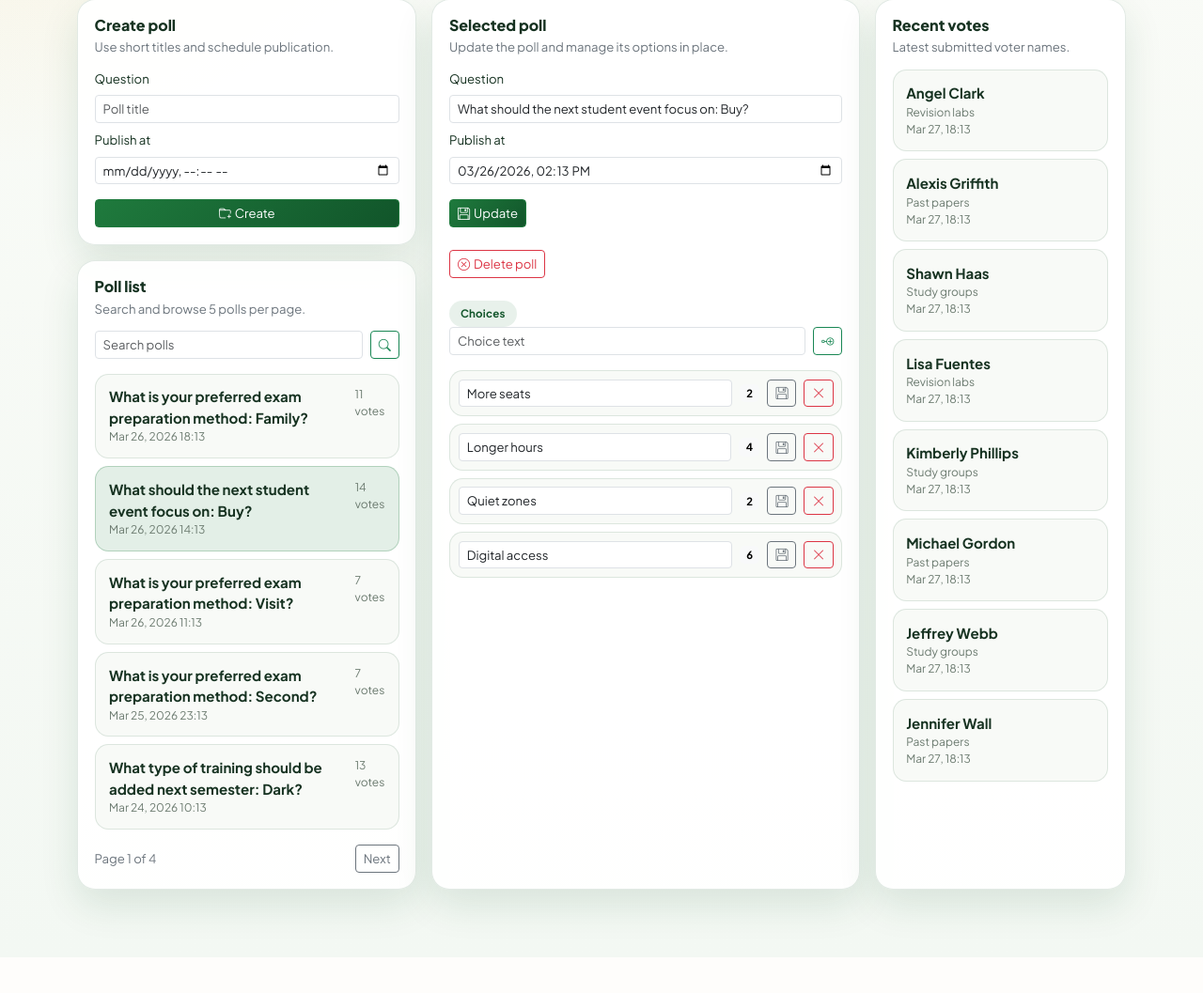
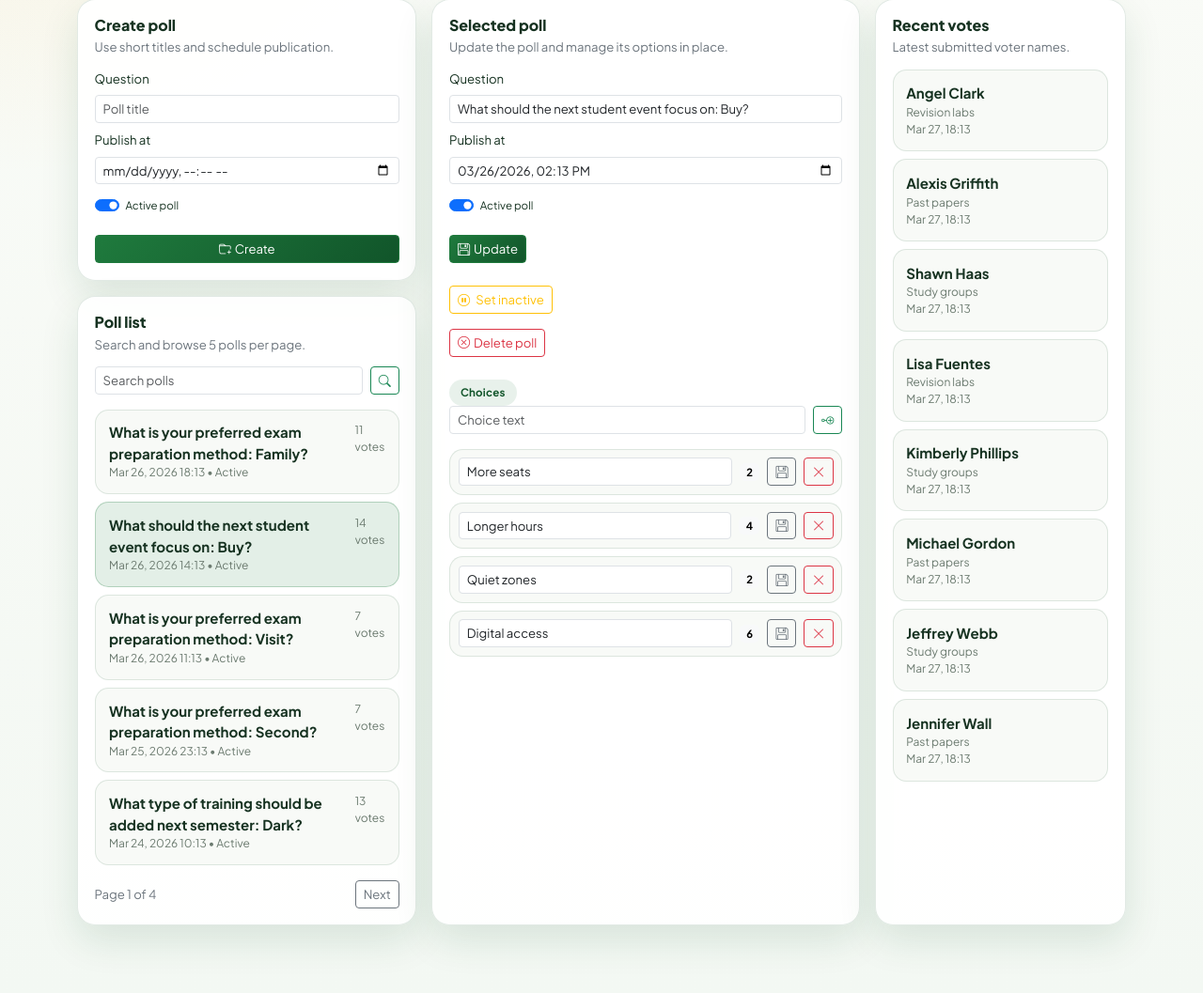
Before and after one commit to ManGilbert/polls, a Django app: page /dashboard/?poll=9 in a window 1280 px wide. Shown: the part 394-1451 px from the top of the page at 94% size. Before the commit the page ends 1387 px from the top, so only its background shows below. Run offline with Django 5.2, Linux system fonts and the light colour scheme; a user stored in the database is signed in; data comes from the database, SQL or seed files in the repository; both versions use the stored data as it was after the commit.

Commit message:
Polls project

```diff
--- a/app/admin.py
+++ b/app/admin.py
@@ -15,8 +15,8 @@ class QuestionAdmin(admin.ModelAdmin):
         ("Schedule", {"fields": ["pub_date"]}),
     ]
     inlines = [ChoiceInline]
-    list_display = ["question_text", "pub_date", "was_published_recently"]
-    list_filter = ["pub_date"]
+    list_display = ["question_text", "is_active", "pub_date", "was_published_recently"]
+    list_filter = ["is_active", "pub_date"]
     search_fields = ["question_text"]
 
 
--- a/app/models.py
+++ b/app/models.py
@@ -6,6 +6,7 @@ from django.utils import timezone
 class Question(models.Model):
     question_text = models.CharField(max_length=255)
     pub_date = models.DateTimeField("date published")
+    is_active = models.BooleanField(default=True)
 
     class Meta:
         ordering = ["-pub_date", "-id"]
--- a/app/urls.py
+++ b/app/urls.py
@@ -12,6 +12,7 @@ urlpatterns = [
     path("dashboard/", views.dashboard, name="dashboard"),
     path("dashboard/polls/create/", views.question_create, name="question_create"),
     path("dashboard/polls/<int:pk>/update/", views.question_update, name="question_update"),
+    path("dashboard/polls/<int:pk>/toggle-status/", views.question_toggle_status, name="question_toggle_status"),
     path("dashboard/polls/<int:pk>/delete/", views.question_delete, name="question_delete"),
     path(
         "dashboard/polls/<int:question_pk>/choices/create/",
--- a/app/views.py
+++ b/app/views.py
@@ -22,9 +22,9 @@ class IndexView(generic.ListView):
 
     def get_queryset(self):
         return (
-            Question.objects.filter(pub_date__lte=timezone.now())
+            Question.objects.filter(pub_date__lte=timezone.now(), is_active=True)
             .prefetch_related("choices")
-            .order_by("-pub_date")[:6]
+            .order_by("-pub_date")[:5]
         )
 
     def get_context_data(self, **kwargs):
@@ -38,7 +38,10 @@ class DetailView(generic.DetailView):
     template_name = "app/detail.html"
 
     def get_queryset(self):
-        return Question.objects.filter(pub_date__lte=timezone.now()).prefetch_related("choices")
+        return Question.objects.filter(
+            pub_date__lte=timezone.now(),
+            is_active=True,
+        ).prefetch_related("choices")
 
     def get_context_data(self, **kwargs):
         context = super().get_context_data(**kwargs)
@@ -52,13 +55,16 @@ class ResultsView(generic.DetailView):
     template_name = "app/results.html"
 
     def get_queryset(self):
-        return Question.objects.prefetch_related("choices")
+        return Question.objects.filter(is_active=True).prefetch_related("choices")
 
 
 def vote(request, question_id):
-    question = get_object_or_404(Question.objects.prefetch_related("choices"), pk=question_id)
-    if question.pub_date > timezone.now():
-        messages.error(request, "This poll is not open yet.")
+    question = get_object_or_404(
+        Question.objects.prefetch_related("choices"),
+        pk=question_id,
+    )
+    if question.pub_date > timezone.now() or not question.is_active:
+        messages.error(request, "This poll is not available right now.")
         return redirect("app:index")
     if request.method != "POST":
         return redirect("app:detail", pk=question.pk)
@@ -140,7 +146,11 @@ def question_create(request):
         pub_date = None
 
     if question_text and pub_date is not None:
-        question = Question.objects.create(question_text=question_text, pub_date=pub_date)
+        question = Question.objects.create(
+            question_text=question_text,
+            pub_date=pub_date,
+            is_active=request.POST.get("is_active") == "on",
+        )
         messages.success(request, "Poll created.")
         return redirect(f"{reverse('app:dashboard')}?poll={question.pk}")
     messages.error(request, "Please correct the poll form.")
@@ -176,10 +186,22 @@ def question_update(request, pk):
     if question_text and pub_date is not None:
         question.question_text = question_text
         question.pub_date = pub_date
-        question.save(update_fields=["question_text", "pub_date"])
+        question.is_active = request.POST.get("is_active") == "on"
+        question.save(update_fields=["question_text", "pub_date", "is_active"])
         messages.success(request, "Poll updated.")
     else:
         messages.error(request, "Poll update failed.")
+    return redirect(f"{reverse('app:dashboard')}?poll={pk}")
+
+
+@superuser_required
+def question_toggle_status(request, pk):
+    question = get_object_or_404(Question, pk=pk)
+    if request.method == "POST":
+        question.is_active = not question.is_active
+        question.save(update_fields=["is_active"])
+        state = "activated" if question.is_active else "deactivated"
+        messages.success(request, f"Poll {state}.")
     return redirect(f"{reverse('app:dashboard')}?poll={pk}")
 
 
--- a/templates/app/dashboard.html
+++ b/templates/app/dashboard.html
@@ -59,6 +59,10 @@
                     <input type="text" name="question_text" class="form-control form-control-sm" placeholder="Poll title" value="{{ create_poll_data.question_text|default:'' }}" required>
                     <label class="form-label mb-0">Publish at</label>
                     <input type="datetime-local" name="pub_date" class="form-control form-control-sm" value="{{ create_poll_data.pub_date|default:'' }}" required>
+                    <div class="form-check form-switch mt-1">
+                        <input class="form-check-input" type="checkbox" role="switch" id="create-is-active" name="is_active" checked>
+                        <label class="form-check-label small" for="create-is-active">Active poll</label>
+                    </div>
                     {% if form_errors %}
                         <div class="alert alert-danger small py-2 mb-0">
                             {% for error in form_errors %}
@@ -91,7 +95,7 @@
                         <a href="{% url 'app:dashboard' %}?poll={{ question.id }}{% if search_query %}&q={{ search_query|urlencode }}{% endif %}{% if page_obj.number %}&page={{ page_obj.number }}{% endif %}" class="poll-link {% if selected_question and selected_question.id == question.id %}active{% endif %}">
                             <div>
                                 <strong>{{ question.question_text }}</strong>
-                                <span>{{ question.pub_date|date:"M d, Y H:i" }}</span>
+                                <span>{{ question.pub_date|date:"M d, Y H:i" }} • {% if question.is_active %}Active{% else %}Inactive{% endif %}</span>
                             </div>
                             <small>{{ question.total_votes }} votes</small>
                         </a>
@@ -128,9 +132,20 @@
                         <input type="text" name="question_text" value="{{ selected_question.question_text }}" class="form-control form-control-sm" required>
                         <label class="form-label mb-0">Publish at</label>
                         <input type="datetime-local" name="pub_date" value="{{ selected_question.pub_date|date:'Y-m-d\\TH:i' }}" class="form-control form-control-sm" required>
+                        <div class="form-check form-switch mt-1">
+                            <input class="form-check-input" type="checkbox" role="switch" id="edit-is-active" name="is_active" {% if selected_question.is_active %}checked{% endif %}>
+                            <label class="form-check-label small" for="edit-is-active">Active poll</label>
+                        </div>
                         <div class="d-flex flex-wrap gap-2 mt-2">
                             <button type="submit" class="btn btn-sm btn-brand"><i class="bi bi-floppy me-1"></i>Update</button>
                         </div>
+                    </form>
+                    <form method="post" action="{% url 'app:question_toggle_status' selected_question.id %}" class="mb-3">
+                        {% csrf_token %}
+                        <button type="submit" class="btn btn-sm {% if selected_question.is_active %}btn-outline-warning{% else %}btn-outline-success{% endif %}">
+                            <i class="bi {% if selected_question.is_active %}bi-pause-circle{% else %}bi-play-circle{% endif %} me-1"></i>
+                            {% if selected_question.is_active %}Set inactive{% else %}Set active{% endif %}
+                        </button>
                     </form>
                     <form method="post" action="{% url 'app:question_delete' selected_question.id %}" class="mb-4">
                         {% csrf_token %}
```
Also changed, not shown: app/migrations/0002_question_is_active.py (added), db.sqlite3.
